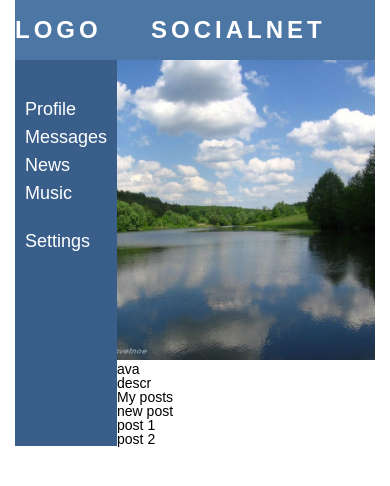
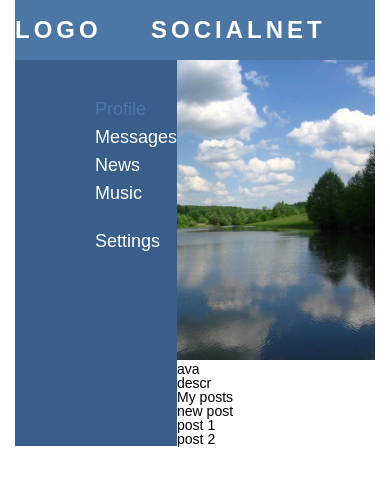
Before and after one commit to OlexaSS/social-network, a React (Create React App) app: page / in a window 390 px wide. Shown: the top 486 px of the page. Built offline with nearby package versions, Linux system fonts and the light colour scheme.

Commit message:
create css modules

```diff
--- a/src/App.css
+++ b/src/App.css
@@ -32,7 +32,6 @@
 button::-moz-focus-inner {
   border: 0;
 }
-/* /////////////////////////// */
 .app-wrapper{
   max-width: 1920px;
   margin: 0 auto;
@@ -49,78 +48,3 @@
       "n c"
   ;
 }
-.header{
-    text-align: center;
-    color: #fff;
-    font-size: 24px;
-    text-transform: uppercase;
-    font-weight: bold;
-    letter-spacing: 4px;
-
-    grid-area: h;
-
-    display: grid;
-    grid-template-rows: 1fr;
-    grid-template-columns: 2fr 10fr;
-
-    grid-template-areas:
-        "lw hd";
-        align-items: center
-        ;
-
-        background-color: #4c77a4;
-}
-.header-description{
-    grid-area: hd;
-}
-.logo-wrapper{
-    grid-area: lw;
-}
-.navbar{
-    padding-top: 30px;
-    grid-area: n;
-    background-color: #395e8a;
-}
-.navbar__list{
-    padding-left: 80px;
-}
-.navbar__list-item{
-    margin-top: 10px;
-    margin-bottom: 10px;
-}
-.navbar__list-item:nth-last-child(1){
-    margin-top: 30px;
-}
-.navbar__list-item a{
-    font-size: 18px;
-    color: #fff;
-    transition: all .3s ease;
-    -webkit-transition: all .3s ease;
-    -moz-transition: all .3s ease;
-    -ms-transition: all .3s ease;
-    -o-transition: all .3s ease;
-}
-.navbar__list-item a:hover{
-    color: #4c77a4;
-}
-.content{
-    grid-area: c;
-}
-.profile-img{
-    width: 100%;
-    height: 300px;
-    object-fit: cover;
-    object-position: 100% 50%;
-}
-
-@media (max-width: 1140px){
-    .navbar__list{
-        padding-left: 40px;
-    }
-}
-@media (max-width: 840px){
-    .navbar__list{
-        padding-left: 10px;
-        padding-right: 10px;
-    }
-}
--- a/src/components/header/Header.jsx
+++ b/src/components/header/Header.jsx
@@ -1,10 +1,11 @@
 import React from "react";
+import s from "./Header.module.css";
 
 const Header = () => {
     return (
-        <header className="header">
-            <div className="logo-wrapper">Logo</div>
-            <div className="header-description">Socialnet</div>
+        <header className={s.header}>
+            <div className={s.logo__wrapper}>Logo</div>
+            <div className={s.description}>Socialnet</div>
         </header>
     );
 }
--- /dev/null
+++ b/src/components/header/Header.module.css
@@ -0,0 +1,27 @@
+.header{
+    text-align: center;
+    color: #fff;
+    font-size: 24px;
+    text-transform: uppercase;
+    font-weight: bold;
+    letter-spacing: 4px;
+
+    grid-area: h;
+
+    display: grid;
+    grid-template-rows: 1fr;
+    grid-template-columns: 2fr 10fr;
+
+    grid-template-areas:
+        "lw hd";
+        align-items: center
+        ;
+
+        background-color: #4c77a4;
+}
+.description{
+    grid-area: hd;
+}
+.logo__wrapper{
+    grid-area: lw;
+}
--- a/src/components/navbar/Navbar.jsx
+++ b/src/components/navbar/Navbar.jsx
@@ -1,14 +1,15 @@
 import React from "react";
+import s from "./Navbar.module.css";
 
 const Navbar = () => {
     return (
-        <nav className="navbar">
-            <ul className="navbar__list">
-                <li className="navbar__list-item"><a href="#">Profile</a></li>
-                <li className="navbar__list-item"><a href="#">Messages</a></li>
-                <li className="navbar__list-item"><a href="#">News</a></li>
-                <li className="navbar__list-item"><a href="#">Music</a></li>
-                <li className="navbar__list-item"><a href="#">Settings</a></li>
+        <nav className={s.navbar}>
+            <ul className={s.list}>
+                <li className={`${s.list__item} ${s.active}`}><a href="/">Profile</a></li>
+                <li className={s.list__item}><a href="/">Messages</a></li>
+                <li className={s.list__item}><a href="/">News</a></li>
+                <li className={s.list__item}><a href="/">Music</a></li>
+                <li className={s.list__item}><a href="/">Settings</a></li>
             </ul>
         </nav>
     );
--- /dev/null
+++ b/src/components/navbar/Navbar.module.css
@@ -0,0 +1,42 @@
+.navbar{
+    padding-top: 30px;
+    grid-area: n;
+    background-color: #395e8a;
+}
+.list{
+    padding-left: 80px;
+}
+.list__item{
+    margin-top: 10px;
+    margin-bottom: 10px;
+}
+.list__item:nth-last-child(1){
+    margin-top: 30px;
+}
+.list__item a{
+    font-size: 18px;
+    color: #fff;
+    transition: all .3s ease;
+    -webkit-transition: all .3s ease;
+    -moz-transition: all .3s ease;
+    -ms-transition: all .3s ease;
+    -o-transition: all .3s ease;
+}
+.list__item.active a{
+    color: #4c77a4;
+}
+.list__item a:hover{
+    color: #4c77a4;
+}
+
+@media (max-width: 1140px){
+    .navbar__list{
+        padding-left: 40px;
+    }
+}
+@media (max-width: 840px){
+    .navbar__list{
+        padding-left: 10px;
+        padding-right: 10px;
+    }
+}
--- a/src/components/profile/Profile.jsx
+++ b/src/components/profile/Profile.jsx
@@ -1,19 +1,20 @@
 import React from "react";
 import image from '../../assets/images/main-img.jpg';
+import s from "./Profile.module.css";
 
 const Profile = () => {
     return (
-        <div className="content">
-            <div className="img-wrapper">
-                <img className="profile-img" src={image} />
+        <div className={s.content}>
+            <div className={s.wrapper}>
+                <img className={s.img} src={image} alt=""/>
             </div>
-            <div className="content-inner">
-                <div className="content-ava">ava</div>
-                <div className="content-descr">descr</div>
+            <div className={s.content__inner}>
+                <div className={s.content__ava}>ava</div>
+                <div className={s.content__descr}>descr</div>
             </div>
-            <div className="posts">
+            <div className={s.posts}>
                 My posts
-					<div className="new-post">
+					<div className={s.new__post}>
                     new post
 					</div>
                 <div>
--- /dev/null
+++ b/src/components/profile/Profile.module.css
@@ -0,0 +1,9 @@
+.content{
+    grid-area: c;
+}
+.img{
+    width: 100%;
+    height: 300px;
+    object-fit: cover;
+    object-position: 100% 50%;
+}
```
Also changed, not shown: 1 other file (tests, documents, lock files or other folders). Lines whose indentation alone changed are shown as unchanged.
